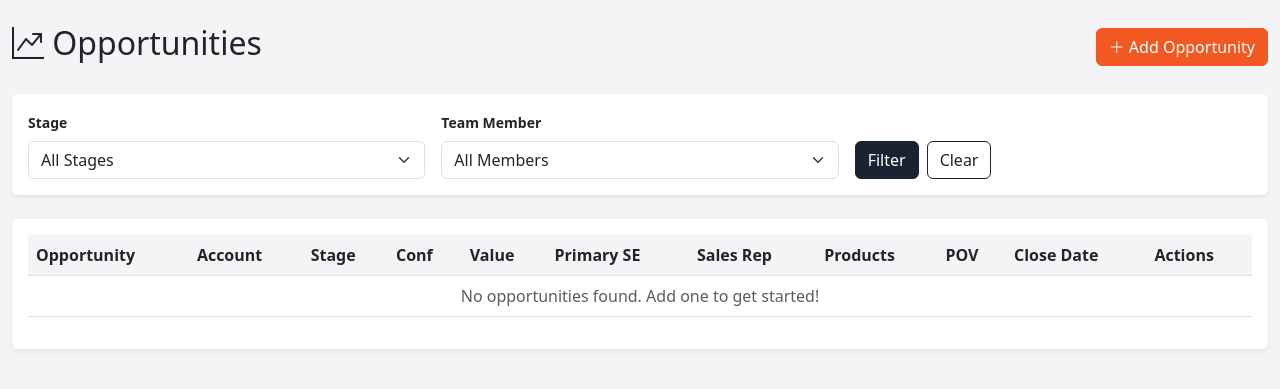
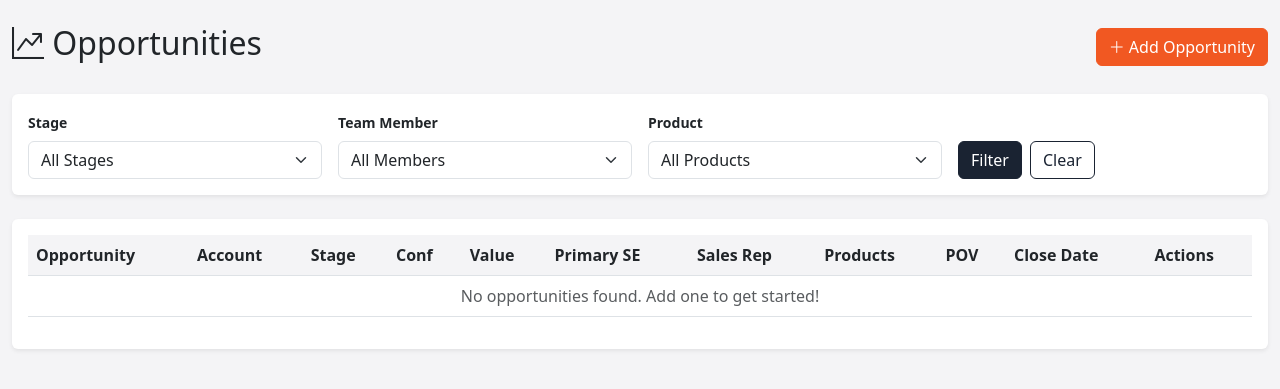
Before and after one commit to smoore8868/se-team-manager, a Flask app: page /opportunities in a window 1280 px wide. Shown: the part 59-448 px from the top of the page. Run offline with Flask 3, Linux system fonts and the light colour scheme; data that the repository does not hold is empty.

Commit message:
Add product filter dropdown to opportunities page
Co-Authored-By: Claude Opus 4.6 <noreply@anthropic.com>

```diff
--- a/app.py
+++ b/app.py
@@ -215,17 +215,20 @@ def delete_one_on_one(id):
 def opportunities():
     stage = request.args.get('stage')
     member_id = request.args.get('member_id', type=int)
+    product = request.args.get('product')
 
     query = Opportunity.query
     if stage:
         query = query.filter(Opportunity.stage == stage)
     if member_id:
         query = query.filter(Opportunity.team_member_id == member_id)
+    if product:
+        query = query.filter(Opportunity.products.contains(product))
 
     opps = query.order_by(Opportunity.updated_at.desc()).all()
     team_members = TeamMember.query.order_by(TeamMember.name).all()
     return render_template('opportunities.html', opportunities=opps, team_members=team_members,
-                           selected_stage=stage, selected_member=member_id)
+                           selected_stage=stage, selected_member=member_id, selected_product=product)
 
 
 @app.route('/opportunities/add', methods=['POST'])
--- a/templates/opportunities.html
+++ b/templates/opportunities.html
@@ -16,7 +16,7 @@
 <div class="card mb-4">
     <div class="card-body">
         <form method="get" class="row g-3">
-            <div class="col-md-4">
+            <div class="col-md-3">
                 <label class="form-label">Stage</label>
                 <select name="stage" class="form-select">
                     <option value="">All Stages</option>
@@ -25,7 +25,7 @@
                     {% endfor %}
                 </select>
             </div>
-            <div class="col-md-4">
+            <div class="col-md-3">
                 <label class="form-label">Team Member</label>
                 <select name="member_id" class="form-select">
                     <option value="">All Members</option>
@@ -34,7 +34,16 @@
                     {% endfor %}
                 </select>
             </div>
-            <div class="col-md-4 d-flex align-items-end">
+            <div class="col-md-3">
+                <label class="form-label">Product</label>
+                <select name="product" class="form-select">
+                    <option value="">All Products</option>
+                    {% for p in products_list %}
+                    <option value="{{ p }}" {% if selected_product == p %}selected{% endif %}>{{ p }}</option>
+                    {% endfor %}
+                </select>
+            </div>
+            <div class="col-md-3 d-flex align-items-end">
                 <button type="submit" class="btn btn-secondary me-2">Filter</button>
                 <a href="{{ url_for('opportunities') }}" class="btn btn-outline-secondary">Clear</a>
             </div>
```
